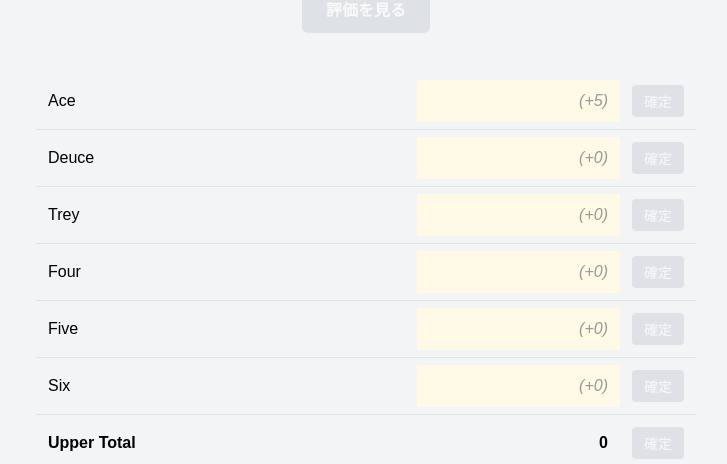
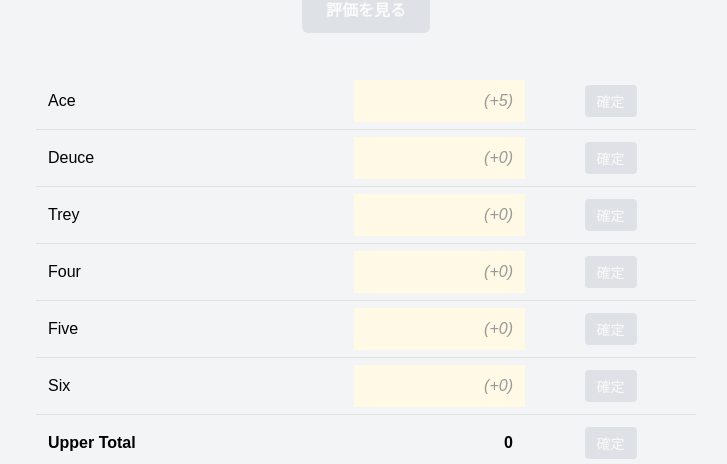
Before and after one commit to mat-der-D/yacht-evaluator-web, a React (Vite) app: page / in a window 1280 px wide. Shown: the part 336-800 px from the top of the page, without its empty margins (274-1001 px from the left). Built offline with nearby package versions, Linux system fonts and the light colour scheme; no server answers.

Commit message:
[feat] Assign class-name

```diff
--- a/src/components/ScoreRow.tsx
+++ b/src/components/ScoreRow.tsx
@@ -55,7 +55,7 @@ export default function ScoreRow({ categoryKey, label }: ScoreRowProps) {
         potentialScore={potentialScore}
         isConfirmed={isConfirmed}
       />
-      <td>
+      <td className="score-action">
         <button
           disabled={isConfirmButtonDisabled}
           onClick={() => handleConfirmButton(categoryKey as keyof ScoreSheet)}
```
